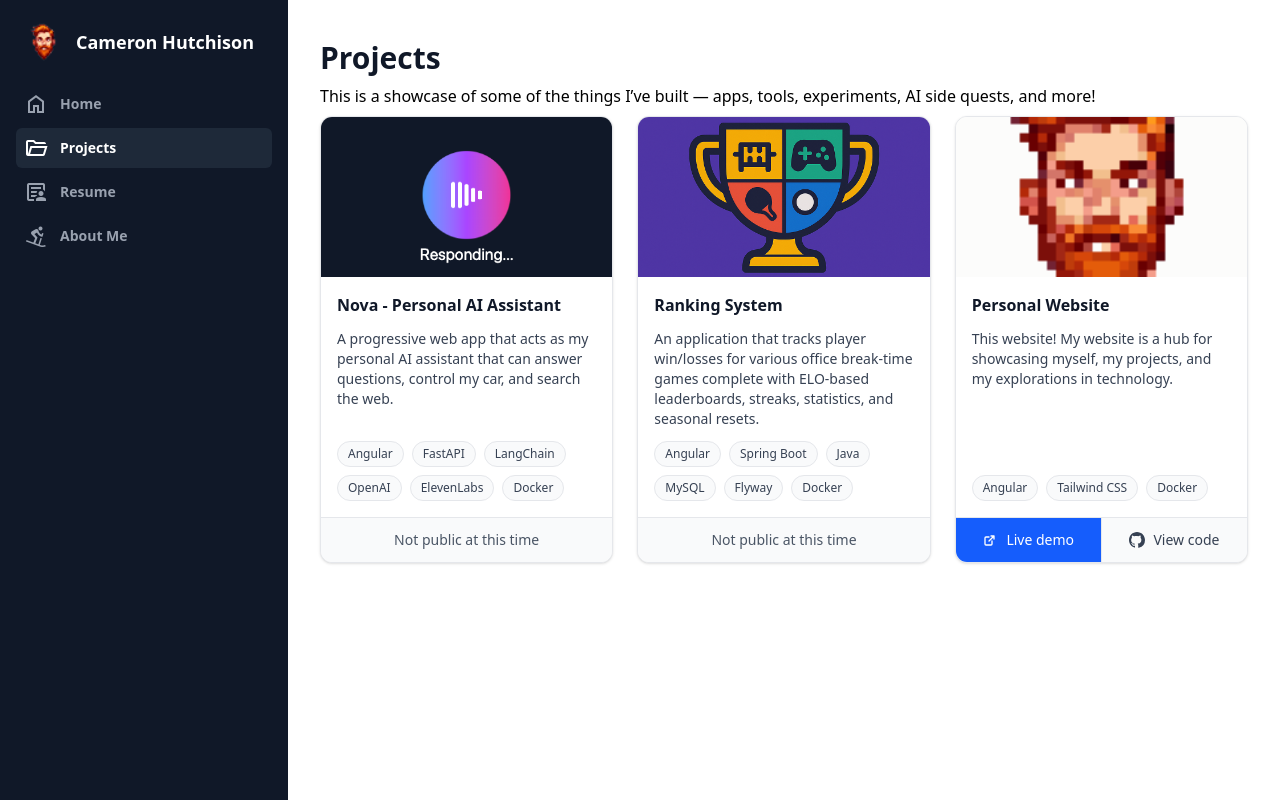
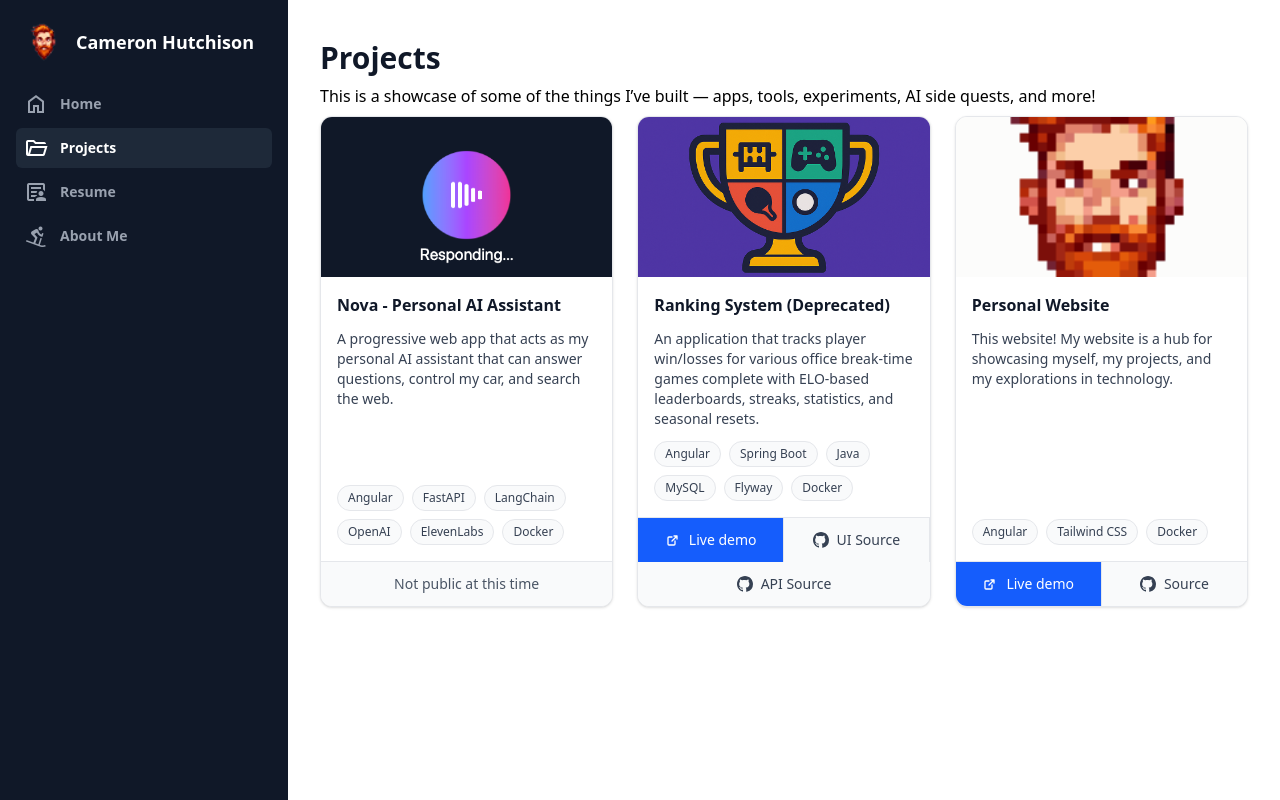
Before and after one commit to chutch1122/personal-site, an Angular app: page /projects in a window 1280 px wide. Built offline with nearby package versions, Linux system fonts and the light colour scheme.

Commit message:
Allow for multiple repositories (eg: frontend + backend)

```diff
--- a/src/app/common/project-card/project-card.component.html
+++ b/src/app/common/project-card/project-card.component.html
@@ -22,10 +22,9 @@
     </div>
   </div>
 
-  <!-- Updated footer with clearer labels and icons -->
   <footer class="border-t border-gray-200 bg-gray-50">
-    @if (project.liveUrl || project.githubUrl) {
-      <div class="flex divide-x divide-gray-200">
+    @if (project.liveUrl || project.repositories?.length) {
+      <div class="flex flex-wrap divide-x divide-gray-200">
         @if (project.liveUrl) {
           <a
             class="flex w-full flex-1 items-center justify-center gap-2 px-4 py-3 text-sm font-medium text-white bg-blue-600 hover:bg-blue-700 focus:outline-none focus:ring-2 focus:ring-blue-500 focus:ring-offset-1"
@@ -43,21 +42,23 @@
             <span>Live demo</span>
           </a>
         }
-        @if (project.githubUrl) {
+        @if (project.repositories?.length) {
+          @for (repo of project.repositories; track repo.url) {
             <a
               class="flex w-full flex-1 items-center justify-center gap-2 px-4 py-3 text-sm font-medium text-gray-700 hover:bg-gray-100 focus:outline-none focus:ring-2 focus:ring-gray-300 focus:ring-offset-1"
-            [href]="project.githubUrl"
+              [href]="repo.url"
               target="_blank"
               rel="noopener noreferrer"
-            aria-label="View source code for {{ project.title }} on GitHub"
-            title="View source on GitHub"
+              [attr.aria-label]="(repo.label || repo.provider || 'Source') + ' for ' + project.title"
+              [attr.title]="repo.label || ('View on ' + (repo.provider || 'Source'))"
             >
               <svg class="h-4 w-4" viewBox="0 0 16 16" aria-hidden="true" fill="currentColor">
                 <path
                   d="M8 0C3.58 0 0 3.58 0 8c0 3.54 2.29 6.53 5.47 7.59.4.07.55-.17.55-.38 0-.19-.01-.82-.01-1.49 0 0-2.23.48-2.69-1.07 0 0-.36-.91-.88-1.15 0 0-.72-.49.05-.48 0 0 .78.06 1.19.8 0 0 .69 1.18 1.84.85 0 0 .07-.55.28-.93-1.78-.2-3.64-.89-3.64-3.95 0-.87.31-1.58.82-2.14-.08-.2-.36-1.02.08-2.12 0 0 .67-.21 2.2.82.64-.18 1.32-.27 2-.27.68 0 1.36.09 2 .27 1.53-1.04 2.2-.82 2.2-.82.44 1.1.16 1.92.08 2.12.51.56.82 1.27.82 2.14 0 3.07-1.87 3.75-3.65 3.95.29.25.54.73.54 1.48 0 1.07-.01 1.93-.01 2.2 0 .21.15.46.55.38A8.013 8.013 0 0 0 16 8c0-4.42-3.58-8-8-8z"/>
               </svg>
-            <span>View code</span>
+              <span>{{ repo.label || repo.provider || 'Source' }}</span>
             </a>
+          }
         }
       </div>
     } @else {
--- a/src/app/projects.ts
+++ b/src/app/projects.ts
@@ -1,3 +1,9 @@
+export interface Repository {
+  label?: string;
+  url: string;
+  provider?: 'GitHub' | 'GitLab' | 'Bitbucket' | 'Other';
+}
+
 export interface Project {
   title: string;
   description: string;
@@ -5,7 +11,7 @@
   imageAlt: string;
   technologies: string[];
   liveUrl?: string;
-  githubUrl?: string;
+  repositories?: Repository[];
 }
 
 export const PROJECTS: Project[] = [
@@ -18,12 +24,17 @@
     technologies: ['Angular', 'FastAPI', 'LangChain', 'OpenAI', 'ElevenLabs', 'Docker'],
   },
   {
-    title: 'Ranking System',
+    title: 'Ranking System (Deprecated)',
     description:
       'An application that tracks player win/losses for various office break-time games complete with ELO-based leaderboards, streaks, statistics, and seasonal resets.',
     image: '/assets/ranking-system/ranking-system-thumbnail.png',
     imageAlt: 'Screenshot placeholder for Ranking System',
     technologies: ['Angular', 'Spring Boot', 'Java', 'MySQL', 'Flyway', 'Docker'],
+    liveUrl: 'https://rankings-legacy.demos.chutchison.com',
+    repositories: [
+      { label: 'UI Source', url: 'https://github.com/chutch1122/ranking-system-ui', provider: 'GitHub' },
+      { label: 'API Source', url: 'https://github.com/chutch1122/ranking-system-api', provider: 'GitHub' },
+    ],
   },
   {
     title: 'Personal Website',
@@ -33,6 +44,8 @@
     imageAlt: 'Screenshot placeholder for Personal Website',
     technologies: ['Angular', 'Tailwind CSS', 'Docker'],
     liveUrl: 'https://chutchison.com',
-    githubUrl: 'https://github.com/chutch1122/personal-site',
+    repositories: [
+      { label: 'Source', url: 'https://github.com/chutch1122/personal-site', provider: 'GitHub' },
+    ],
   },
 ];
```
Lines whose indentation alone changed are shown as unchanged.
